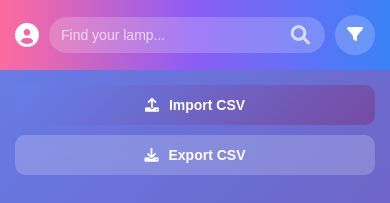
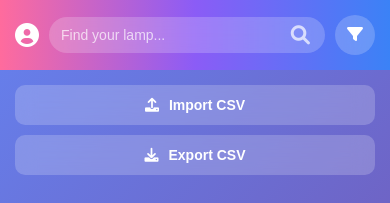
Before and after one commit to terris03/Cercino-queue, a React (Create React App) app: page / in a window 390 px wide. Shown: the top 203 px of the page. Built offline with nearby package versions, Linux system fonts and the light colour scheme; no server answers; the database is empty; the HTML template or start-up script is replaced by a standard one.

Commit message:
Complete redesign: Dark mobile-first theme with glassmorphism effects

```diff
--- a/src/App.css
+++ b/src/App.css
@@ -1,3 +1,32 @@
+* {
+  margin: 0;
+  padding: 0;
+  box-sizing: border-box;
+}
+
+body {
+  margin: 0;
+  font-family: -apple-system, BlinkMacSystemFont, 'Segoe UI', 'Roboto', 'Oxygen',
+    'Ubuntu', 'Cantarell', 'Fira Sans', 'Droid Sans', 'Helvetica Neue',
+    sans-serif;
+  -webkit-font-smoothing: antialiased;
+  -moz-osx-font-smoothing: grayscale;
+  background: #1a1a1a;
+  min-height: 100vh;
+  color: white;
+}
+
+code {
+  font-family: source-code-pro, Menlo, Monaco, Consolas, 'Courier New',
+    monospace;
+}
+
+#root {
+  min-height: 100vh;
+  display: flex;
+  flex-direction: column;
+}
+
 .App {
   min-height: 100vh;
   display: flex;
@@ -133,6 +162,8 @@
   max-width: 1200px;
   margin: 0 auto;
   width: 100%;
+  background: linear-gradient(135deg, #667eea 0%, #764ba2 100%);
+  min-height: calc(100vh - 200px);
 }
 
 /* Action Buttons */
@@ -158,13 +189,14 @@
 }
 
 .btn-primary {
-  background: linear-gradient(135deg, #667eea 0%, #764ba2 100%);
+  background: rgba(255, 255, 255, 0.2);
   color: white;
+  backdrop-filter: blur(10px);
 }
 
 .btn-primary:hover {
+  background: rgba(255, 255, 255, 0.3);
   transform: translateY(-2px);
-  box-shadow: 0 10px 25px rgba(102, 126, 234, 0.3);
 }
 
 .btn-secondary {
@@ -325,43 +357,6 @@
   font-weight: 500;
 }
 
-/* Responsive Design */
-@media (max-width: 768px) {
-  .header-content {
-    gap: 10px;
-  }
-
-  .profile-icon {
-    font-size: 1.5rem;
-  }
-
-  .filter-btn {
-    width: 40px;
-    height: 40px;
-    font-size: 1rem;
-  }
-
-  .main-content {
-    padding: 15px;
-  }
-
-  .action-buttons {
-    flex-direction: column;
-    gap: 10px;
-  }
-
-  .stats-content {
-    flex-direction: column;
-    gap: 10px;
-  }
-
-  .guest-list-header,
-  .guest-item {
-    grid-template-columns: 1fr auto auto;
-    gap: 10px;
-  }
-}
-
 /* Page-specific styles */
 .page-title h1 {
   color: white;
@@ -514,6 +509,43 @@
   color: #667eea;
 }
 
+/* Responsive Design */
+@media (max-width: 768px) {
+  .header-content {
+    gap: 10px;
+  }
+
+  .profile-icon {
+    font-size: 1.5rem;
+  }
+
+  .filter-btn {
+    width: 40px;
+    height: 40px;
+    font-size: 1rem;
+  }
+
+  .main-content {
+    padding: 15px;
+  }
+
+  .action-buttons {
+    flex-direction: column;
+    gap: 10px;
+  }
+
+  .stats-content {
+    flex-direction: column;
+    gap: 10px;
+  }
+
+  .guest-list-header,
+  .guest-item {
+    grid-template-columns: 1fr auto auto;
+    gap: 10px;
+  }
+}
+
 @media (max-width: 480px) {
   .header {
     padding: 15px;
--- a/src/components/Guestlist.js
+++ b/src/components/Guestlist.js
@@ -48,7 +48,6 @@ const Guestlist = () => {
     reader.onload = async (e) => {
       const text = e.target.result;
       const lines = text.split('\n');
-      const headers = lines[0].split(',').map(h => h.trim());
 
       const newGuests = [];
       for (let i = 1; i < lines.length; i++) {
```
